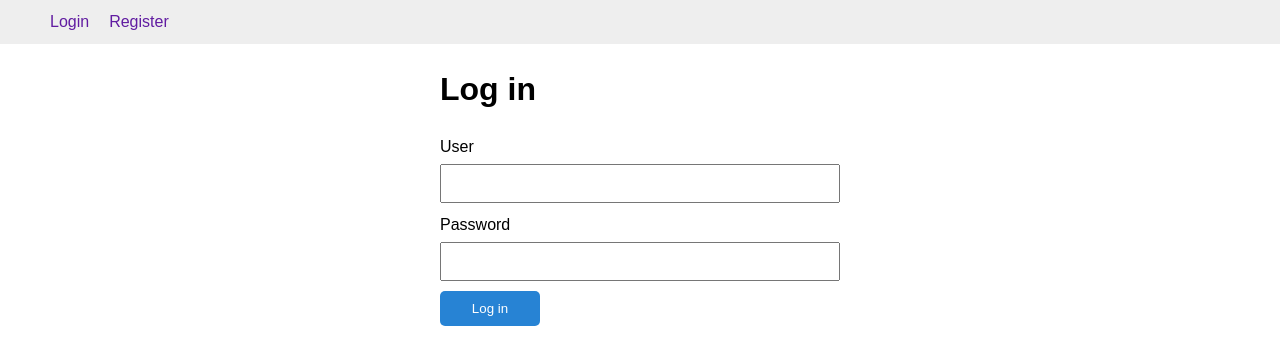
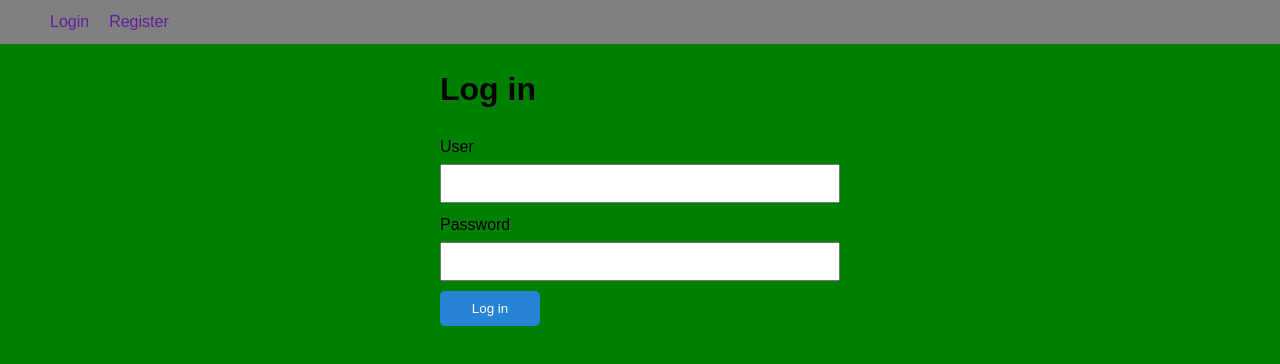
Before and after one commit to emonsalves/Simple-Dash, a React (Vite) app in the folder Frontend/: page /#/ in a window 1280 px wide. Shown: the top 364 px of the page. Built offline with nearby package versions, Linux system fonts and the light colour scheme; no server answers.

Commit message:
Style : white i hate

```diff
--- a/Frontend/src/index.css
+++ b/Frontend/src/index.css
@@ -2,6 +2,8 @@
   font-family: Arial, Helvetica, sans-serif;
   line-height: 1.5;
   font-weight: 400;
+  background-color: green;
+
 }
 
 body {
@@ -38,7 +40,7 @@ button {
 }
 
 nav {
-  background-color: #eee;
+  background-color: gray
 }
 
 nav ul {
```
